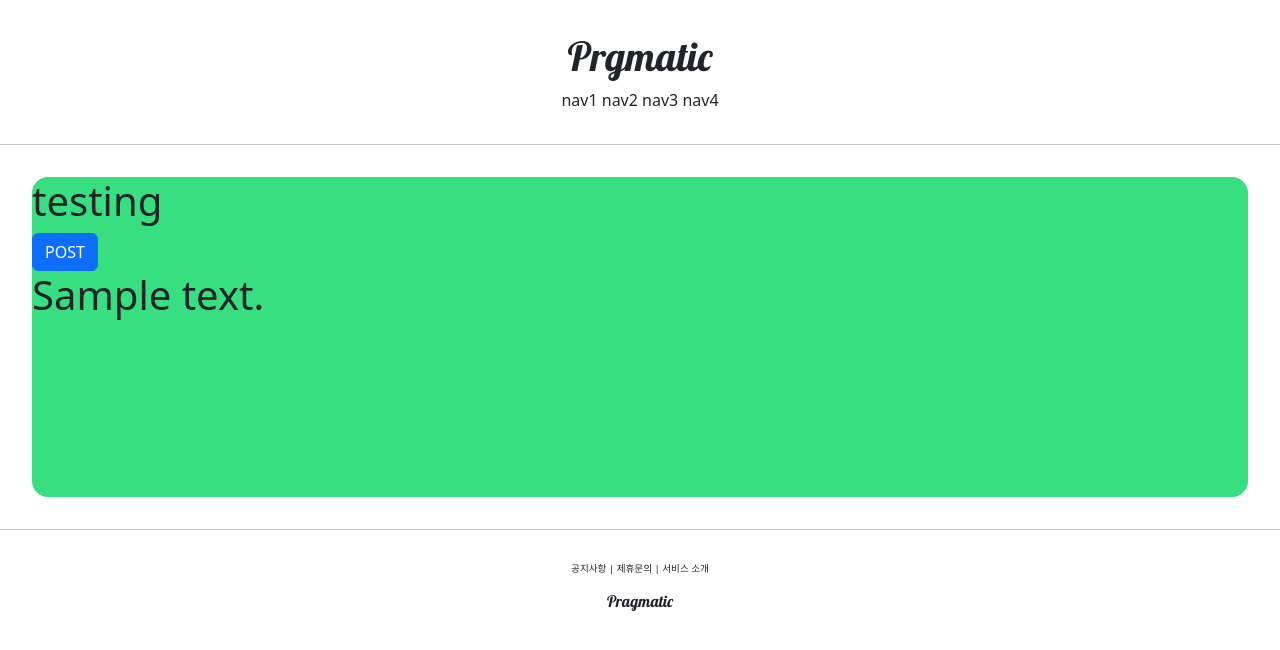
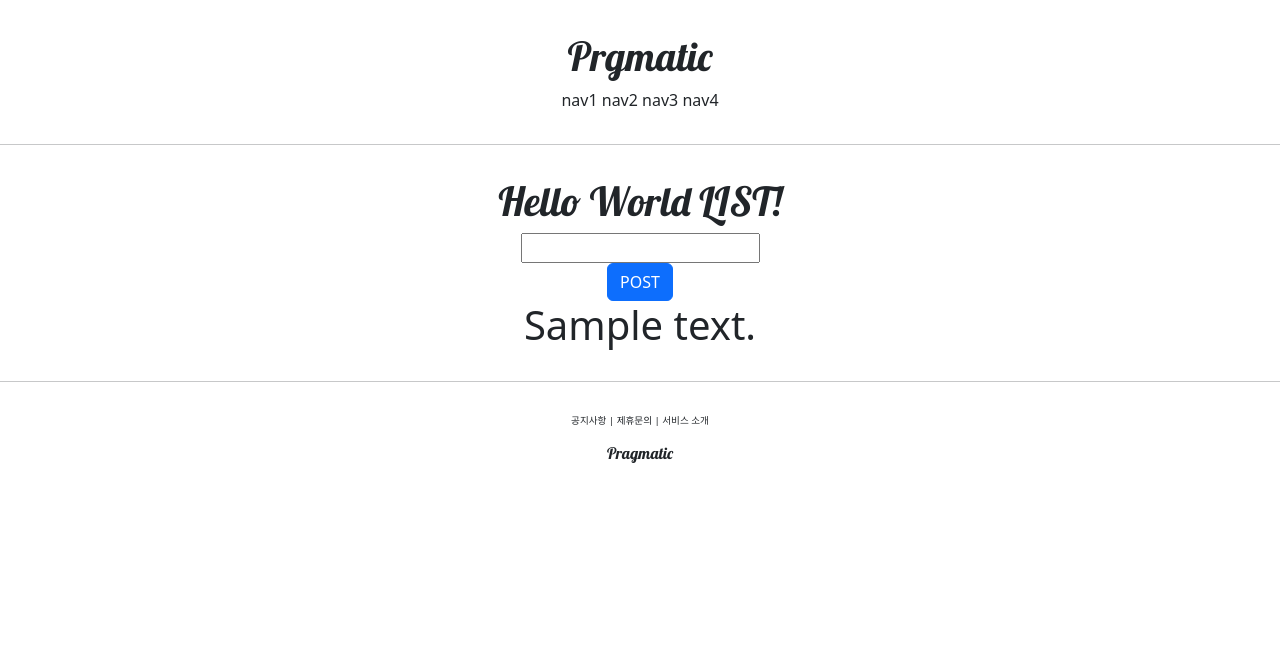
Before and after one commit to m1nddoong/pragmatic, a Django app: template accountapp/templates/accountapp/hello_world.html in a window 1280 px wide. Shown: the top 650 px of the page. Run offline with Django 4.2, Linux system fonts and the light colour scheme; the template is opened without the code that fills it: most values are stand-ins (such as "Sample title", 1, 10 or a date in 2020).

Commit message:
django course 17 commit

```diff
--- a/accountapp/templates/accountapp/hello_world.html
+++ b/accountapp/templates/accountapp/hello_world.html
@@ -2,19 +2,25 @@
 
 {% block content %}
 
-    <div style="height: 20rem; background-color: #38df81; border-radius: 1rem; margin: 2rem;">
-        <h1>
-            testing
+    <div style="border-radius: 1rem; margin: 2rem; text-align: center">
+        <h1 style="font-family: 'Lobster', cursive;">
+            Hello World LIST!
         </h1>
 
-        <form action="/account/hello_world/" method="post"> <!--이 주소로 요청을 보낸다-->
+        <form action="/account/hello_world/" method="post">
             {% csrf_token %}
+            <div>
+                <input type="text" name="hello_world_input">
+            </div>
             <input type="submit" class="btn btn-primary" value="POST">
         </form>
 
+        {% if hello_world_output %}
         <h1>
-            {{ text }}
+            {{ hello_world_output.text }}
         </h1>
+        {% endif %}
+
 
     </div>
 
```
Also changed, not shown: accountapp/views.py (+10 -1 lines).
